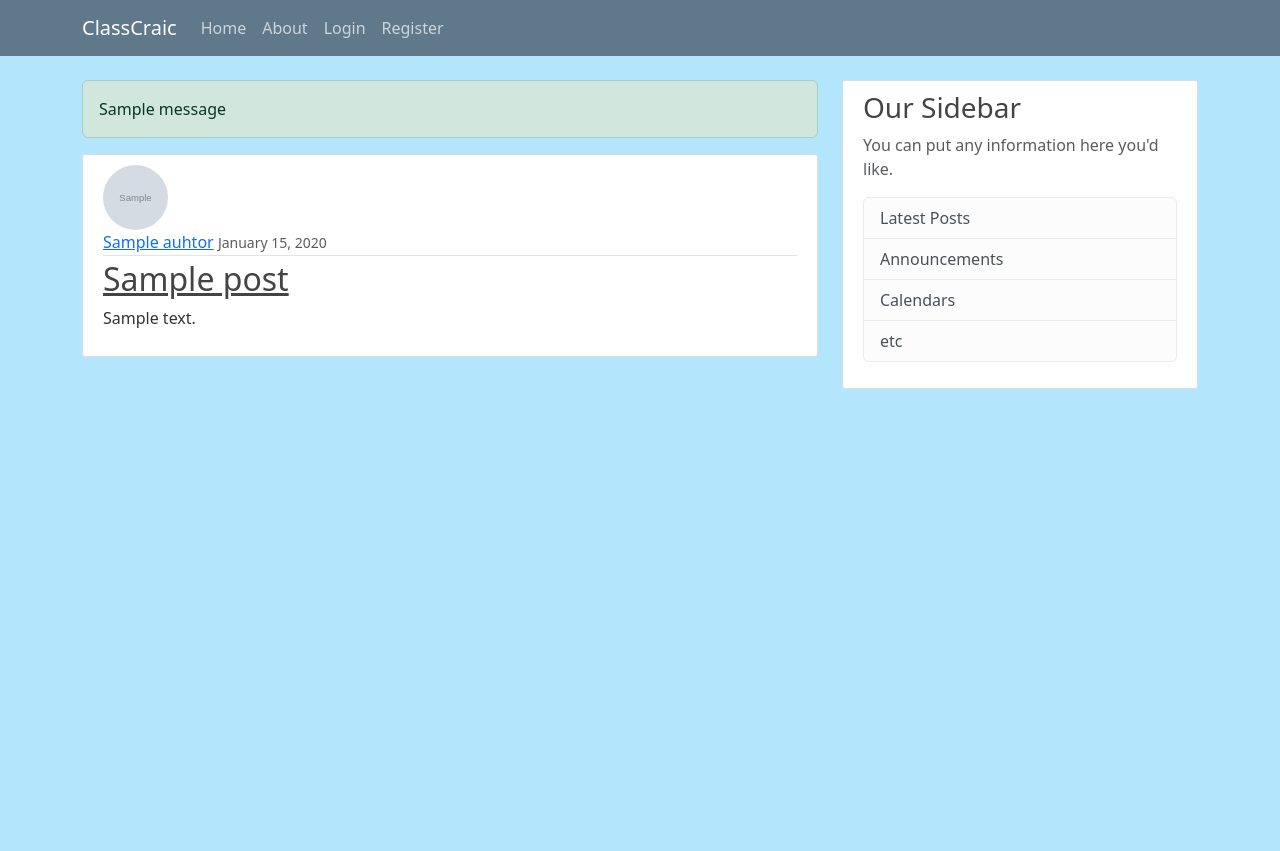
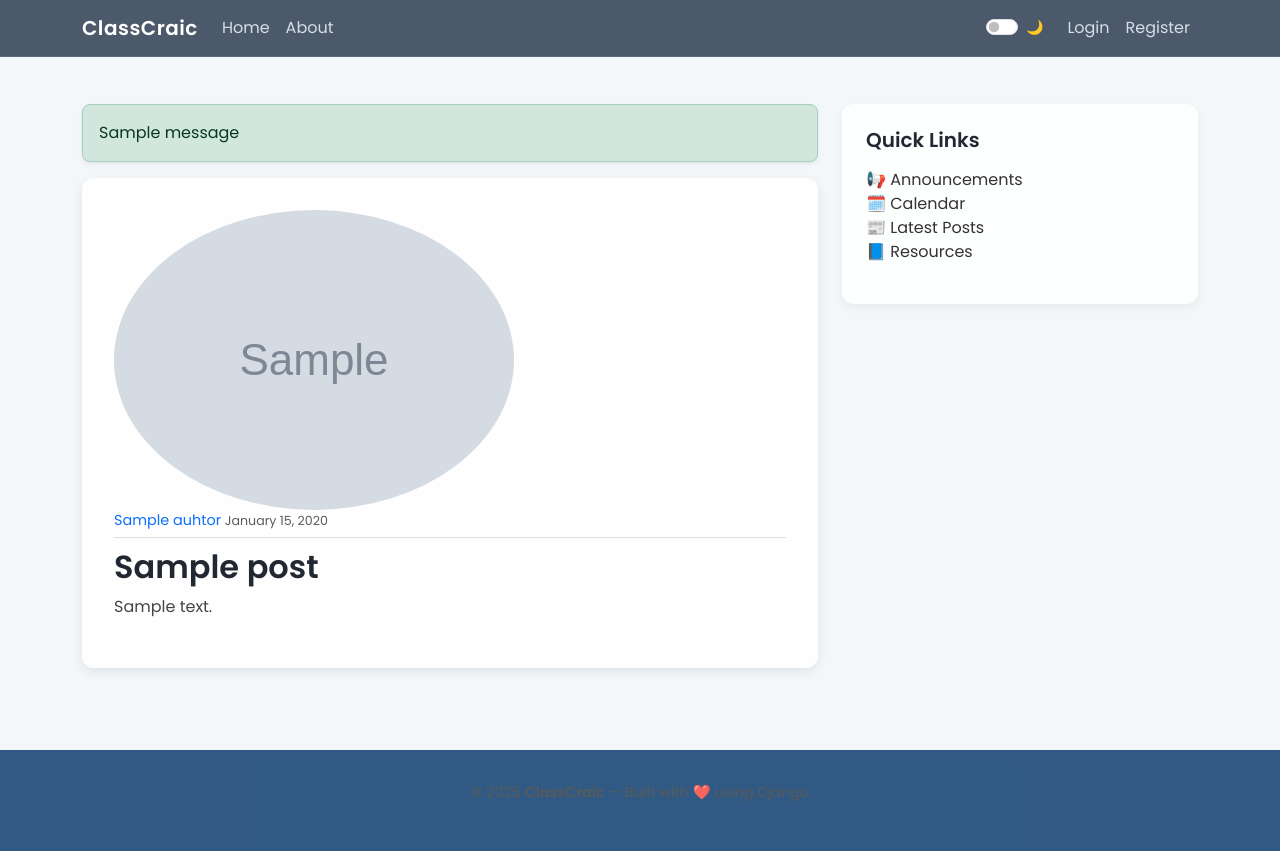
Before and after one commit to Musadiq071/ClassCraic, a Django app: template blog/templates/blog/home.html in a window 1280 px wide. Before the commit the page ends 389 px from the top, so only its background shows below. Run offline with Django 3.2, Linux system fonts and the light colour scheme; the template is opened without the code that fills it: most values are stand-ins (such as "Sample title", 1, 10 or a date in 2020); grey boxes marked "Sample" are stand-in pictures; one stand-in notice (Sample message) is shown.

Commit message:
Updated html templates

```diff
--- a/blog/static/blog/main.css
+++ b/blog/static/blog/main.css
@@ -1,23 +1,35 @@
+/* General Body */
 body {
-  background: #fafafa;
-  color: #333333;
+  background: #f7f9fc;
+  color: #2d2d2d;
   margin-top: 5rem;
+  font-family: "Inter", "Segoe UI", Roboto, sans-serif;
 }
 
+/* Headings */
 h1, h2, h3, h4, h5, h6 {
-  color: #444444;
+  color: #222831;
+  font-weight: 600;
 }
 
-ul {
-  margin: 0;
+/* Links */
+a {
+  color: #0d6efd;
+  text-decoration: none;
+  transition: color 0.2s ease-in-out;
+}
+a:hover {
+  color: #0056b3;
 }
 
+/* Navbar */
 .bg-steel {
-  background-color: #5f788a;
+  background: linear-gradient(90deg, #0057b8, #0099ff);
 }
 
 .site-header .navbar-nav .nav-link {
-  color: #cbd5db;
+  color: #dbe7f3;
+  font-weight: 500;
 }
 
 .site-header .navbar-nav .nav-link:hover {
@@ -25,60 +37,93 @@ ul {
 }
 
 .site-header .navbar-nav .nav-link.active {
-  font-weight: 500;
+  font-weight: 600;
+  color: #fff;
 }
 
+/* Content Section */
 .content-section {
   background: #ffffff;
-  padding: 10px 20px;
-  border: 1px solid #dddddd;
-  border-radius: 3px;
-  margin-bottom: 20px;
+  padding: 25px 30px;
+  border-radius: 10px;
+  box-shadow: 0 2px 10px rgba(0,0,0,0.05);
+  margin-bottom: 30px;
 }
 
+/* Article Styles */
 .article-title {
-  color: #444444;
+  color: #222831;
+  font-weight: 600;
+  margin-bottom: 10px;
 }
 
 a.article-title:hover {
-  color: #428bca;
-  text-decoration: none;
+  color: #007bff;
+  text-decoration: underline;
 }
 
 .article-content {
   white-space: pre-line;
+  line-height: 1.6;
+  color: #444;
 }
 
-.article-img {
-  height: 65px;
-  width: 65px;
-  margin-right: 16px;
+/* Article Meta */
+.article-metadata {
+  padding-bottom: 5px;
+  margin-bottom: 10px;
+  border-bottom: 1px solid #e0e0e0;
+  color: #888;
+  font-size: 0.9rem;
 }
 
-.article-metadata {
-  padding-bottom: 1px;
-  margin-bottom: 4px;
-  border-bottom: 1px solid #e3e3e3
+/* Profile Image */
+.account-img {
+  height: 130px;
+  width: 130px;
+  border-radius: 50%;
+  object-fit: cover;
+  margin-bottom: 15px;
+  border: 3px solid #e6e6e6;
+  box-shadow: 0 2px 6px rgba(0,0,0,0.1);
 }
 
-.article-metadata a:hover {
-  color: #333;
-  text-decoration: none;
+/* Profile Heading */
+.account-heading {
+  font-size: 2rem;
+  font-weight: 600;
+  color: #0057b8;
 }
 
-.article-svg {
-  width: 25px;
-  height: 25px;
-  vertical-align: middle;
+/* Sidebar Card */
+.sidebar-card, .content-section {
+  transition: transform 0.2s ease-in-out, box-shadow 0.2s ease-in-out;
+}
+.sidebar-card:hover, .content-section:hover {
+  transform: translateY(-3px);
+  box-shadow: 0 6px 20px rgba(0,0,0,0.08);
 }
 
-.account-img {
-  height: 125px;
-  width: 125px;
-  margin-right: 20px;
-  margin-bottom: 16px;
+/* Buttons */
+.btn-outline-info, .btn-info {
+  border-radius: 8px;
+  transition: all 0.2s ease-in-out;
+}
+.btn-outline-info:hover, .btn-info:hover {
+  transform: scale(1.03);
 }
 
-.account-heading {
-  font-size: 2.5rem;
+/* Alerts */
+.alert {
+  border-radius: 8px;
 }
+
+/* Footer */
+footer {
+  background: #003366;
+  color: #f1f1f1;
+  padding: 20px;
+  text-align: center;
+  margin-top: 50px;
+  font-size: 0.9rem;
+}
--- a/blog/templates/blog/base.html
+++ b/blog/templates/blog/base.html
@@ -1,141 +1,220 @@
 {% load static %}
 <!DOCTYPE html>
-<html>
+<html lang="en">
 <head>
-	<!--- required meta tags-->
   <meta charset="utf-8">
   <meta name="viewport" content="width=device-width, initial-scale=1">
-   <!--- Bootstrap css-->
-    <link href="https://cdn.jsdelivr.net/npm/bootstrap@5.3.8/dist/css/bootstrap.min.css" rel="stylesheet" integrity="sha384-sRIl4kxILFvY47J16cr9ZwB07vP4J8+LH7qKQnuqkuIAvNWLzeN8tE5YBujZqJLB" crossorigin="anonymous">
-    <link rel="stylesheet" type="text/css" href="{%static 'blog/main.css'%}">
 
-	{%if title %}
-	<title>Class Craic -{{title}}</title>
-	{%else%}
-	<title>Class Craic</title>
-	{%endif%}
+  <title>{% if title %}Class Craic – {{ title }}{% else %}Class Craic{% endif %}</title>
+
+  <!-- Bootstrap -->
+  <link href="https://cdn.jsdelivr.net/npm/bootstrap@5.3.3/dist/css/bootstrap.min.css" rel="stylesheet">
+  <!-- Google Fonts -->
+  <link href="https://fonts.googleapis.com/css2?family=Poppins:wght@400;600&display=swap" rel="stylesheet">
+  <!-- Custom CSS -->
+  <link rel="stylesheet" href="{% static 'blog/main.css' %}">
+
+  <style>
+    :root {
+      --bg-color: #f4f7fa;
+      --card-bg: rgba(255, 255, 255, 0.85);
+      --text-color: #333;
+      --nav-bg: rgba(45, 62, 80, 0.85);
+      --accent: #007bff;
+    }
+
+    body.dark-mode {
+      --bg-color: #1a1d21;
+      --card-bg: rgba(36, 39, 43, 0.9);
+      --text-color: #f1f1f1;
+      --nav-bg: rgba(20, 23, 27, 0.85);
+      --accent: #66b2ff;
+    }
+
+    body {
+      font-family: 'Poppins', sans-serif;
+      background: var(--bg-color);
+      color: var(--text-color);
+      margin-top: 5rem;
+      transition: background 0.4s, color 0.4s;
+    }
+
+    /* Navbar */
+    .navbar {
+      backdrop-filter: blur(10px);
+      background: var(--nav-bg);
+      border-bottom: 1px solid rgba(255, 255, 255, 0.1);
+      transition: background 0.4s;
+    }
+
+    .navbar-brand {
+      font-weight: 600;
+      color: #fff !important;
+      letter-spacing: 0.5px;
+    }
+
+    .navbar-nav .nav-link {
+      color: #d6dee6 !important;
+      transition: color 0.3s, transform 0.2s;
+    }
+
+    .navbar-nav .nav-link:hover {
+      color: var(--accent) !important;
+      transform: translateY(-2px);
+    }
+
+    .btn-outline-light {
+      border: 1px solid #fff;
+      color: #fff;
+      transition: 0.3s;
+    }
+
+    .btn-outline-light:hover {
+      background: #fff;
+      color: var(--nav-bg);
+    }
+
+    /* Content */
+    .content-section {
+      background: var(--card-bg);
+      backdrop-filter: blur(6px);
+      border-radius: 12px;
+      padding: 2rem;
+      margin-bottom: 2rem;
+      box-shadow: 0 4px 12px rgba(0,0,0,0.08);
+      transition: all 0.4s;
+    }
+
+    .content-section:hover {
+      transform: translateY(-3px);
+      box-shadow: 0 6px 18px rgba(0,0,0,0.12);
+    }
+
+    .sidebar-card {
+      background: var(--card-bg);
+      border-radius: 12px;
+      padding: 1.5rem;
+      box-shadow: 0 4px 10px rgba(0,0,0,0.05);
+      transition: all 0.4s;
+    }
+
+    .sidebar-card a {
+      color: var(--text-color);
+      text-decoration: none;
+    }
+
+    .sidebar-card a:hover {
+      color: var(--accent);
+    }
+
+    /* Footer */
+    footer {
+      text-align: center;
+      padding: 2rem 0;
+      font-size: 0.9rem;
+      color: var(--text-color);
+      opacity: 0.8;
+    }
+
+    /* Toggle switch */
+    .form-check-input {
+      cursor: pointer;
+    }
+  </style>
 </head>
+
 <body>
-	<!--- nav bar snipet-->
 <header class="site-header">
-  <nav class="navbar navbar-expand-md navbar-dark bg-steel fixed-top">
+  <nav class="navbar navbar-expand-lg navbar-dark fixed-top">
     <div class="container">
-      <a class="navbar-brand mr-4" href="{% url 'blog-home' %}">ClassCraic</a>
-      <button class="navbar-toggler" type="button" data-toggle="collapse" data-target="#navbarToggle" aria-controls="navbarToggle" aria-expanded="false" aria-label="Toggle navigation">
+      <a class="navbar-brand" href="{% url 'blog-home' %}">ClassCraic</a>
+
+      <button class="navbar-toggler" type="button" data-bs-toggle="collapse" data-bs-target="#navbarToggle">
         <span class="navbar-toggler-icon"></span>
       </button>
+
       <div class="collapse navbar-collapse" id="navbarToggle">
-        <div class="navbar-nav mr-auto">
-          <a class="nav-item nav-link" href="{% url 'blog-home'%}">Home</a>
-          <a class="nav-item nav-link" href="{% url 'blog-about' %}">About</a>
+        <ul class="navbar-nav me-auto">
+          <li class="nav-item"><a class="nav-link" href="{% url 'blog-home' %}">Home</a></li>
+          <li class="nav-item"><a class="nav-link" href="{% url 'blog-about' %}">About</a></li>
+        </ul>
+
+        <ul class="navbar-nav align-items-center">
+          <li class="nav-item me-3">
+            <div class="form-check form-switch">
+              <input class="form-check-input" type="checkbox" id="themeSwitch">
+              <label class="form-check-label text-light small" for="themeSwitch">🌙</label>
             </div>
-        <!-- Navbar Right Side -->
-        <div class="navbar-nav">
+          </li>
+
           {% if user.is_authenticated %}
-     <a class='nav-item nav-link' href="{% url 'post-create' %}" >New Post </a>
-     <form action="{% url 'profile' %}" method="post">
-    {% csrf_token %}
-    <button type="submit" class="btn btn-outline-light">Profile</button>
+            <li class="nav-item"><a class="nav-link" href="{% url 'post-create' %}">New Post</a></li>
+            <li class="nav-item">
+              <form action="{% url 'profile' %}" method="post" class="d-inline">{% csrf_token %}
+                <button class="btn btn-outline-light btn-sm" type="submit">Profile</button>
               </form>
-     <form action="{% url 'logout' %}" method="post">
-    {% csrf_token %}
-    <button type="submit" class="btn btn-outline-light">Logout</button>
+            </li>
+            <li class="nav-item">
+              <form action="{% url 'logout' %}" method="post" class="d-inline ms-2">{% csrf_token %}
+                <button class="btn btn-outline-light btn-sm" type="submit">Logout</button>
               </form>
+            </li>
           {% else %}
-          <a class="nav-item nav-link" href="{% url 'login' %}">Login</a>
-          <a class="nav-item nav-link" href="{% url 'register' %}">Register</a>
+            <li class="nav-item"><a class="nav-link" href="{% url 'login' %}">Login</a></li>
+            <li class="nav-item"><a class="nav-link" href="{% url 'register' %}">Register</a></li>
           {% endif %}
-        </div>
+        </ul>
       </div>
     </div>
   </nav>
 </header>
 
-
-
-
-<main role="main" class="container">
+<main role="main" class="container mt-5 pt-4">
   <div class="row">
-    <div class="col-md-8">
+    <div class="col-lg-8">
       {% if messages %}
         {% for message in messages %}
-    	  	<div class="alert alert-{{message.tags}}" >
-    	  		{{message}}
-    	  	</div>
+          <div class="alert alert-{{ message.tags }} shadow-sm">{{ message }}</div>
         {% endfor %}
       {% endif %}
       {% block content %}{% endblock %}
+    </div>
 
-    </div>
-    <div class="col-md-4">
-      <div class="content-section">
-        <h3>Our Sidebar</h3>
-        <p class='text-muted'>You can put any information here you'd like.
-          <ul class="list-group">
-            <li class="list-group-item list-group-item-light">Latest Posts</li>
-            <li class="list-group-item list-group-item-light">Announcements</li>
-            <li class="list-group-item list-group-item-light">Calendars</li>
-            <li class="list-group-item list-group-item-light">etc</li>
+    <div class="col-lg-4">
+      <div class="sidebar-card">
+        <h5 class="mb-3">Quick Links</h5>
+        <ul class="list-unstyled">
+          <li><a href="#">📢 Announcements</a></li>
+          <li><a href="#">🗓️ Calendar</a></li>
+          <li><a href="#">📰 Latest Posts</a></li>
+          <li><a href="#">📘 Resources</a></li>
         </ul>
-        </p>
       </div>
     </div>
   </div>
 </main>
-	<script src="https://cdn.jsdelivr.net/npm/bootstrap@5.3.8/dist/js/bootstrap.bundle.min.js" integrity="sha384-FKyoEForCGlyvwx9Hj09JcYn3nv7wiPVlz7YYwJrWVcXK/BmnVDxM+D2scQbITxI" crossorigin="anonymous"></script>
 
-	<script src="https://cdn.jsdelivr.net/npm/@popperjs/core@2.11.8/dist/umd/popper.min.js" integrity="sha384-I7E8VVD/ismYTF4hNIPjVp/Zjvgyol6VFvRkX/vR+Vc4jQkC+hVqc2pM8ODewa9r" crossorigin="anonymous"></script>
-<script src="https://cdn.jsdelivr.net/npm/bootstrap@5.3.8/dist/js/bootstrap.min.js" integrity="sha384-G/EV+4j2dNv+tEPo3++6LCgdCROaejBqfUeNjuKAiuXbjrxilcCdDz6ZAVfHWe1Y" crossorigin="anonymous"></script>
+<footer>
+  <p>© 2025 <strong>ClassCraic</strong> — Built with ❤️ using Django</p>
+</footer>
 
+<script src="https://cdn.jsdelivr.net/npm/bootstrap@5.3.3/dist/js/bootstrap.bundle.min.js"></script>
+
+<!-- Dark mode toggle script -->
+<script>
+  const toggleSwitch = document.getElementById('themeSwitch');
+  const body = document.body;
+
+  // Load preference
+  if (localStorage.getItem('theme') === 'dark') {
+    body.classList.add('dark-mode');
+    toggleSwitch.checked = true;
+  }
+
+  toggleSwitch.addEventListener('change', () => {
+    body.classList.toggle('dark-mode');
+    localStorage.setItem('theme', body.classList.contains('dark-mode') ? 'dark' : 'light');
+  });
+</script>
 </body>
 </html>
-
-
-<style>
-  body{
-
-    background-color:#B3E5FC;
-    border-radius: 10px;
-
-}
-
-
-.card{
-  width: 400px;
-  border: none;
-  border-radius: 10px;
-
-  background-color: #fff;
-}
-
-
-
-.stats{
-
-      background: #f2f5f8 !important;
-
-    color: #000 !important;
-}
-.articles{
-  font-size:10px;
-  color: #a1aab9;
-}
-.number1{
-  font-weight:500;
-}
-.followers{
-    font-size:10px;
-  color: #a1aab9;
-
-}
-.number2{
-  font-weight:500;
-}
-.rating{
-    font-size:10px;
-  color: #a1aab9;
-}
-.number3{
-  font-weight:500;
-}
-</style>
--- a/users/templates/users/profile.html
+++ b/users/templates/users/profile.html
@@ -22,7 +22,7 @@
 			{{ p_form|crispy }}
 		</fieldset>
 		<div class="form-group" >
-			<button class="btn btn-outline-info" type="submit" >Update </button>
+			<button class="btn btn-outline-info", type="submit" >Update </button>
 		</div>
 	</form>
 
```
Also changed, not shown: users/templates/users/login.html (+80 -20 lines), users/templates/users/register.html (+31 -18 lines). Lines whose indentation alone changed are shown as unchanged.
